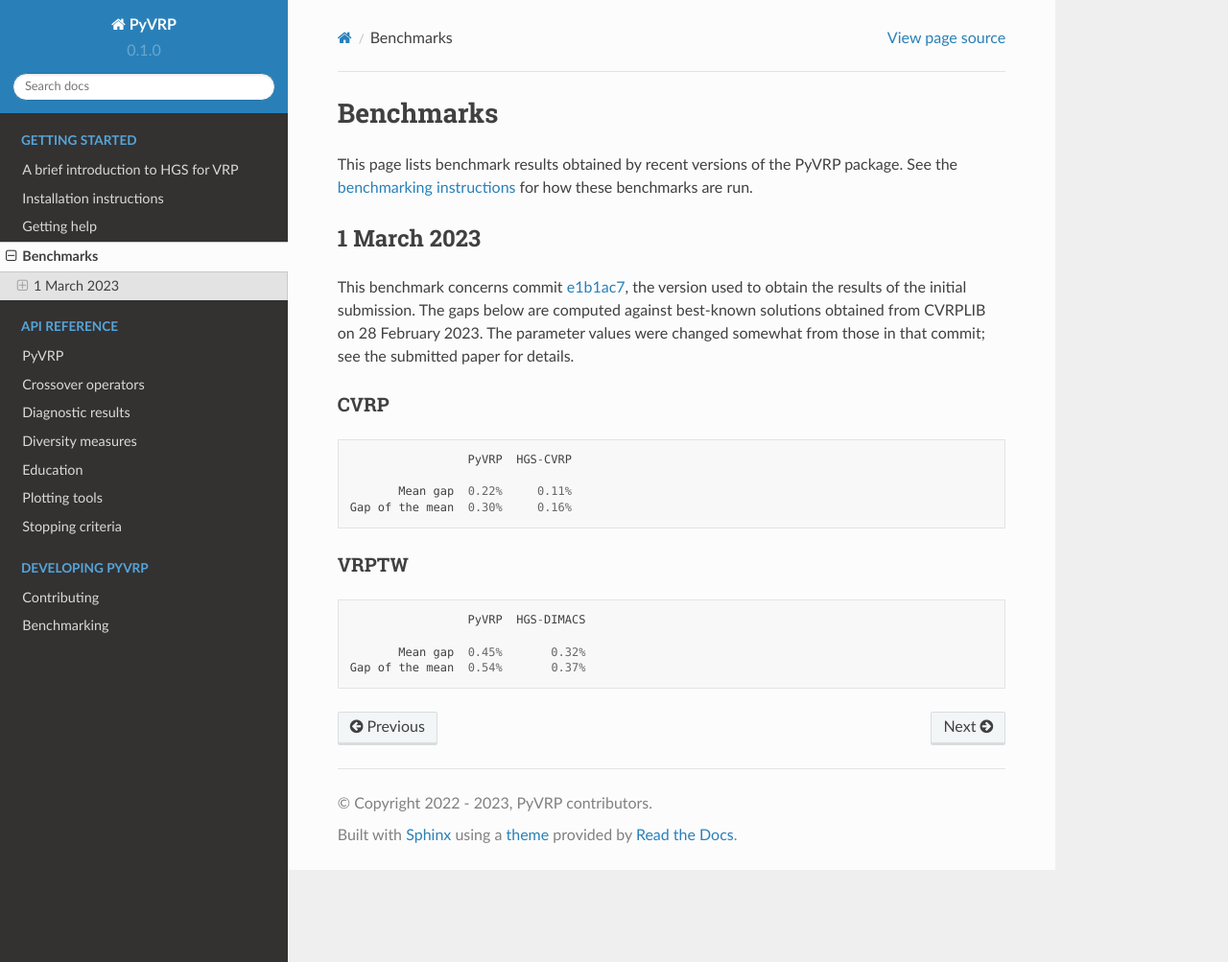
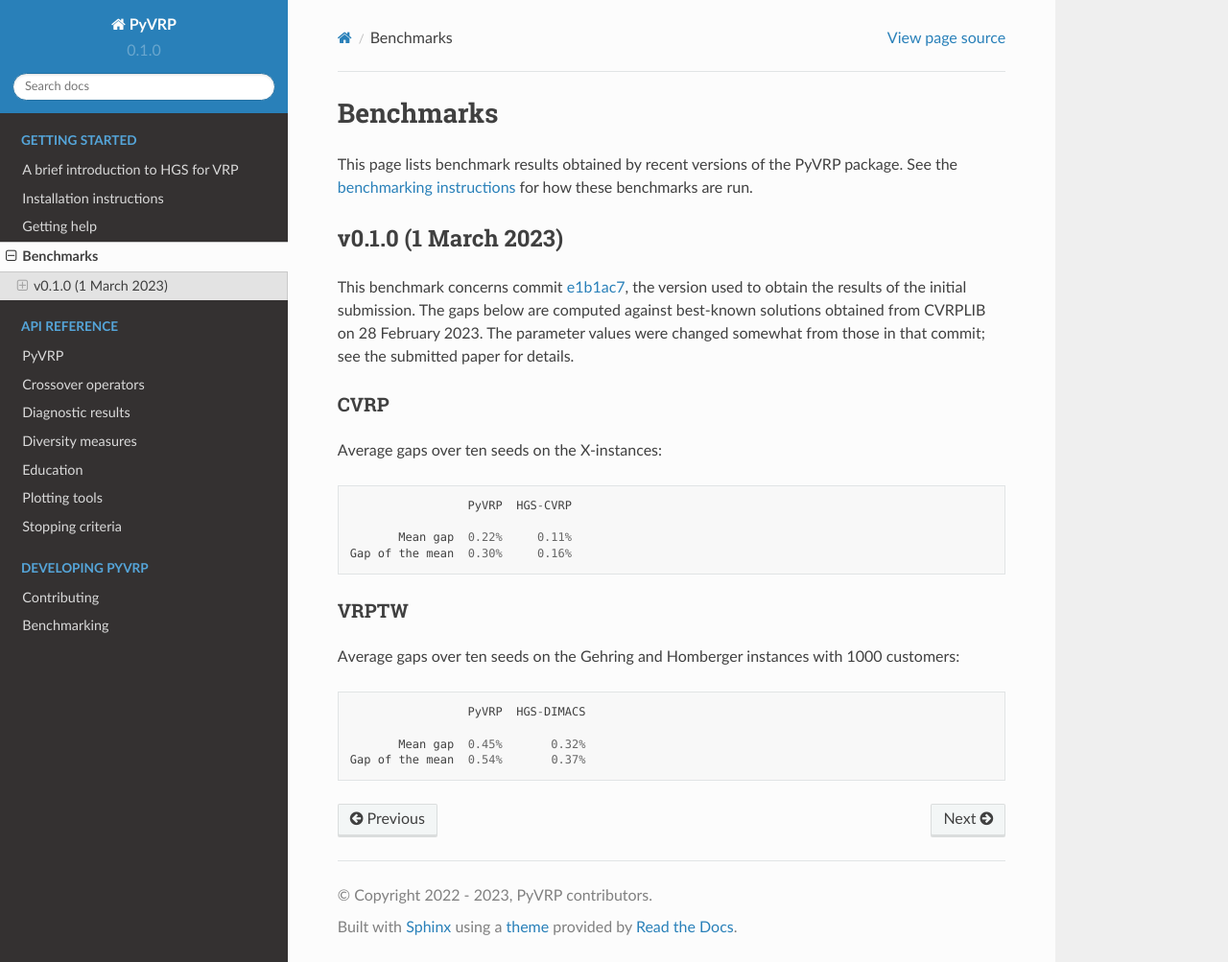
Before and after one commit to PyVRP/PyVRP, a Sphinx documentation site: the page built from docs/source/setup/benchmarks.rst, in a window 1280 px wide and 1003 px high. Shown: the whole window at 96% size. Built offline with Sphinx 7.4.7 and the Read the Docs theme 2.0.0, drawn with Linux system fonts in a browser that asks for light colours; pages that are not in the unit, such as notebooks, are missing from menus.

Commit message:
Provide a bit of context for benchmark results

```diff
--- a/docs/source/setup/benchmarks.rst
+++ b/docs/source/setup/benchmarks.rst
@@ -4,8 +4,8 @@
 This page lists benchmark results obtained by recent versions of the PyVRP package.
 See the :doc:`benchmarking instructions <../dev/benchmarking>` for how these benchmarks are run.
 
-1 March 2023
-------------
+v0.1.0 (1 March 2023)
+---------------------
 
 This benchmark concerns commit `e1b1ac7 <https://github.com/N-Wouda/PyVRP/commit/e1b1ac72bc1246cc51d252bf72df71fc43dc422b>`_, the version used to obtain the results of the initial submission.
 The gaps below are computed against best-known solutions obtained from CVRPLIB on 28 February 2023.
@@ -13,6 +13,8 @@
 
 CVRP
 ^^^^
+
+Average gaps over ten seeds on the X-instances:
 
 .. code-block::
 
@@ -24,6 +26,8 @@
 VRPTW
 ^^^^^
 
+Average gaps over ten seeds on the Gehring and Homberger instances with 1000 customers:
+
 .. code-block::
 
                     PyVRP  HGS-DIMACS
```
